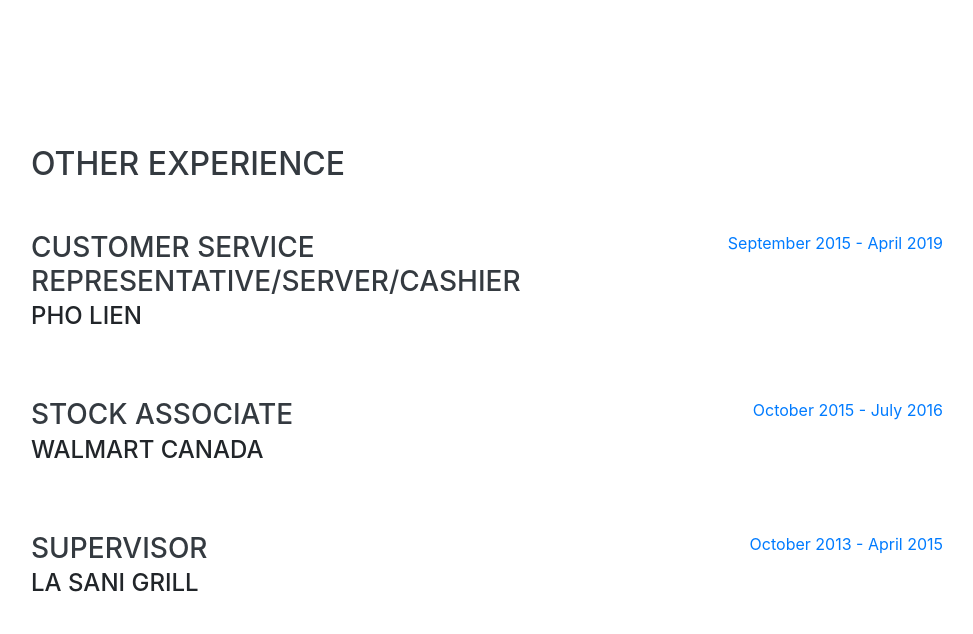
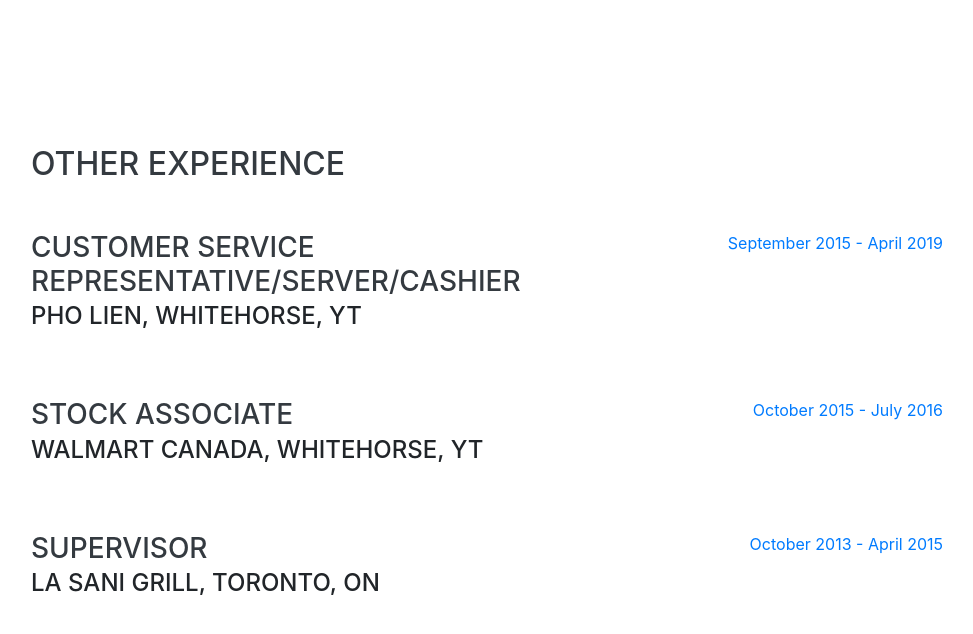
Before and after one commit to ankitpatel710/ankitpatel710.github.io, a website with bundled scripts: page index.html in a window 1280 px wide. Shown: the part 3198-3832 px from the top of the page, without its empty margins (289-1262 px from the left). Built offline with nearby package versions, Linux system fonts and the light colour scheme; a web font is replaced by a local one.

Commit message:
Update index.html

```diff
--- a/index.html
+++ b/index.html
@@ -314,7 +314,7 @@
               <h3 class="mb-0">
                 Customer Service Representative/Server/Cashier
               </h3>
-              <div class="subheading mb-3">Pho Lien</div>
+              <div class="subheading mb-3">Pho Lien, Whitehorse, YT</div>
             </div>
             <div class="resume-date text-md-right">
               <span class="text-primary">September 2015 - April 2019</span>
@@ -326,7 +326,7 @@
           >
             <div class="resume-content">
               <h3 class="mb-0">Stock Associate</h3>
-              <div class="subheading mb-3">Walmart Canada</div>
+              <div class="subheading mb-3">Walmart Canada, Whitehorse, YT</div>
             </div>
             <div class="resume-date text-md-right">
               <span class="text-primary">October 2015 - July 2016</span>
@@ -337,7 +337,7 @@
           >
             <div class="resume-content">
               <h3 class="mb-0">Supervisor</h3>
-              <div class="subheading mb-3">La Sani Grill</div>
+              <div class="subheading mb-3">La Sani Grill, Toronto, ON</div>
             </div>
             <div class="resume-date text-md-right">
               <span class="text-primary">October 2013 - April 2015</span>
```
